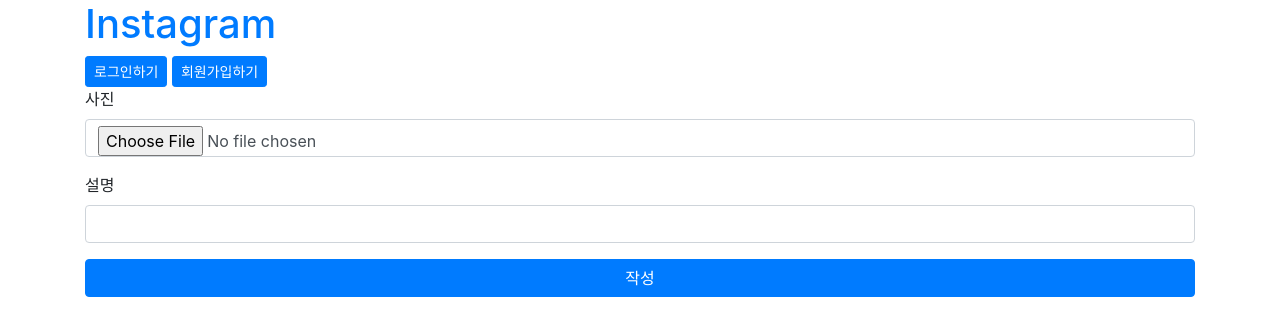
After one commit to gambler1541/fc-instagram, a Django app: page /posts/create/ in a window 1280 px wide. The commit adds this page. Shown: the top 336 px of the page. Run offline with Django 3.2, Linux system fonts and the light colour scheme; some libraries are stand-ins or nearby versions.

Commit message:
post_create

```diff
--- a/app/posts/urls.py
+++ b/app/posts/urls.py
@@ -8,4 +8,5 @@
     #  path('posts/', include(이 urlpatterns))
     path('', views.post_list, name='post-list'),
     path('<int:pk>/', views.post_detail, name='post-detail'),
+    path('create/', views.post_create, name='post-create'),
 ]
--- a/app/posts/views.py
+++ b/app/posts/views.py
@@ -19,7 +19,7 @@
 # 2. view에서 template을 렌더링하는 기능 추가
 # 3. template에서 QuerySet또는 object를 사용해서 객체 출력
 # 4. template에 extend사용
-from django.shortcuts import render
+from django.shortcuts import render, redirect
 
 from .models import Post
 
@@ -47,16 +47,12 @@
 
 
 def post_create(request):
-    # 새 포스트를 만들기
-    #  만든 후에는 해당하는 post_detail로 이동
-    #  forms.py에 PostForm을 구현해서 사용
-
-    # bound form (include file)
-    #  PostForm(request.POST)
-    #  PostForm(request.POST, request.FILES)
-
-    # POST method에서는 생성후 redirect
-    # GET method에서는 form이 보이는 템플릿 렌더링
-
-    # author는 request.user를 사용
-    pass
+    if request.method == 'POST':
+        post = Post(
+            author=request.user,
+            photo=request.FILES['photo'],
+            content=request.POST['content'],
+        )
+        post.save()
+        return redirect('posts:post-detail', pk=post.pk)
+    return render(request, 'posts/post_create.html')
--- /dev/null
+++ b/app/templates/posts/post_create.html
@@ -0,0 +1,21 @@
+{% extends 'base.html' %}
+
+{% block content %}
+<div>
+
+	<form action="" method="POST" enctype="multipart/form-data">
+		{% csrf_token %}
+		<div class="form-group">
+			<label for="id_photo">사진</label>
+			<input id="id_photo" type="file" name="photo" class="form-control">
+		</div>
+
+		<div class="form-group">
+			<label for="id_content">설명</label>
+			<input id="id_content" type="text" name="content" class="form-control">
+		</div>
+
+		<button type="submit" class="btn btn-primary btn-block">작성</button>
+	</form>
+</div>
+{% endblock %}
--- a/app/templates/posts/post_detail.html
+++ b/app/templates/posts/post_detail.html
@@ -2,5 +2,5 @@
 
 {% block content %}
 	<h2>Post detail</h2>
-	<div>{{ post }}</div>
+	<div><img src="{{ post.photo.url }}" width="100%" alt=""></div>
 {% endblock %}
```
